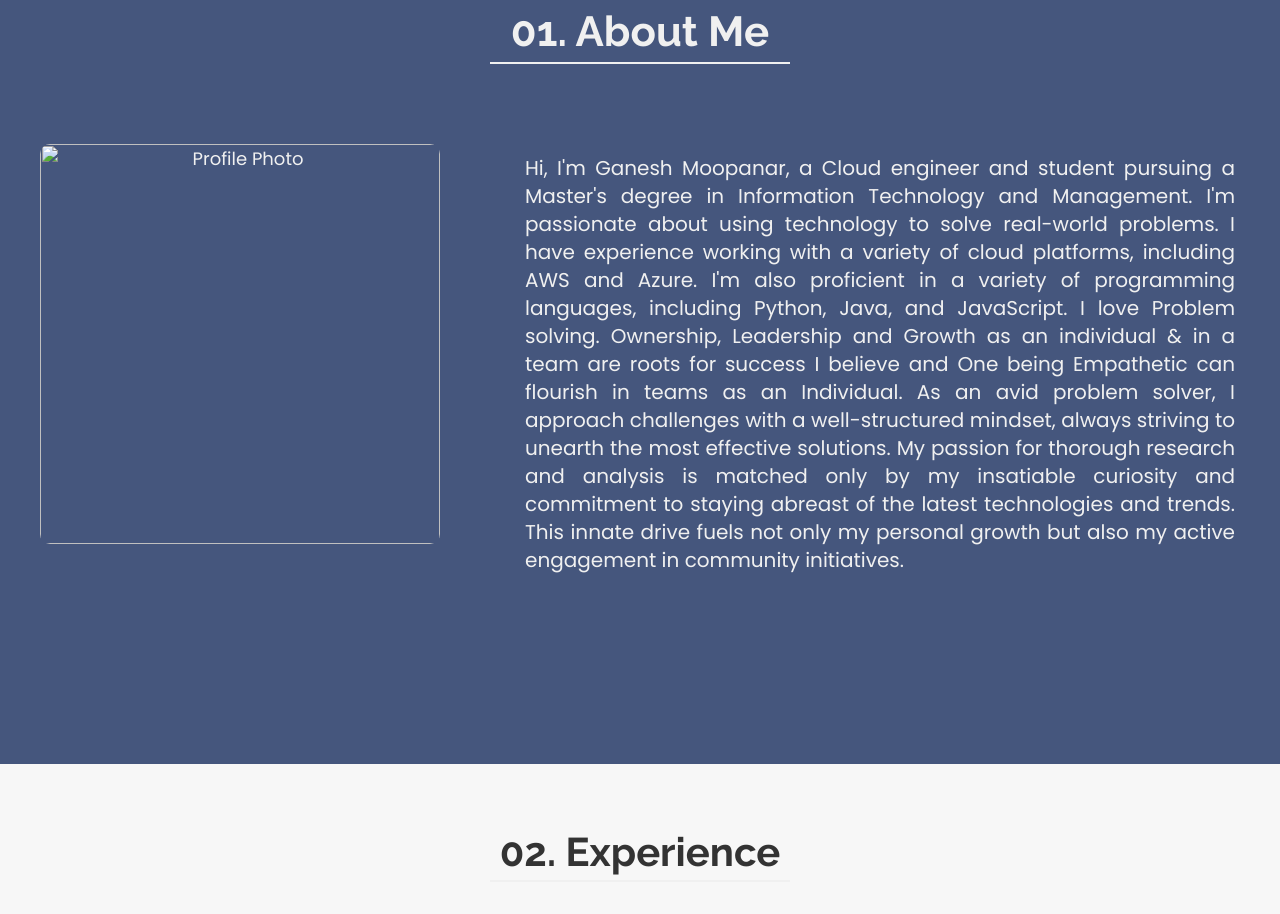
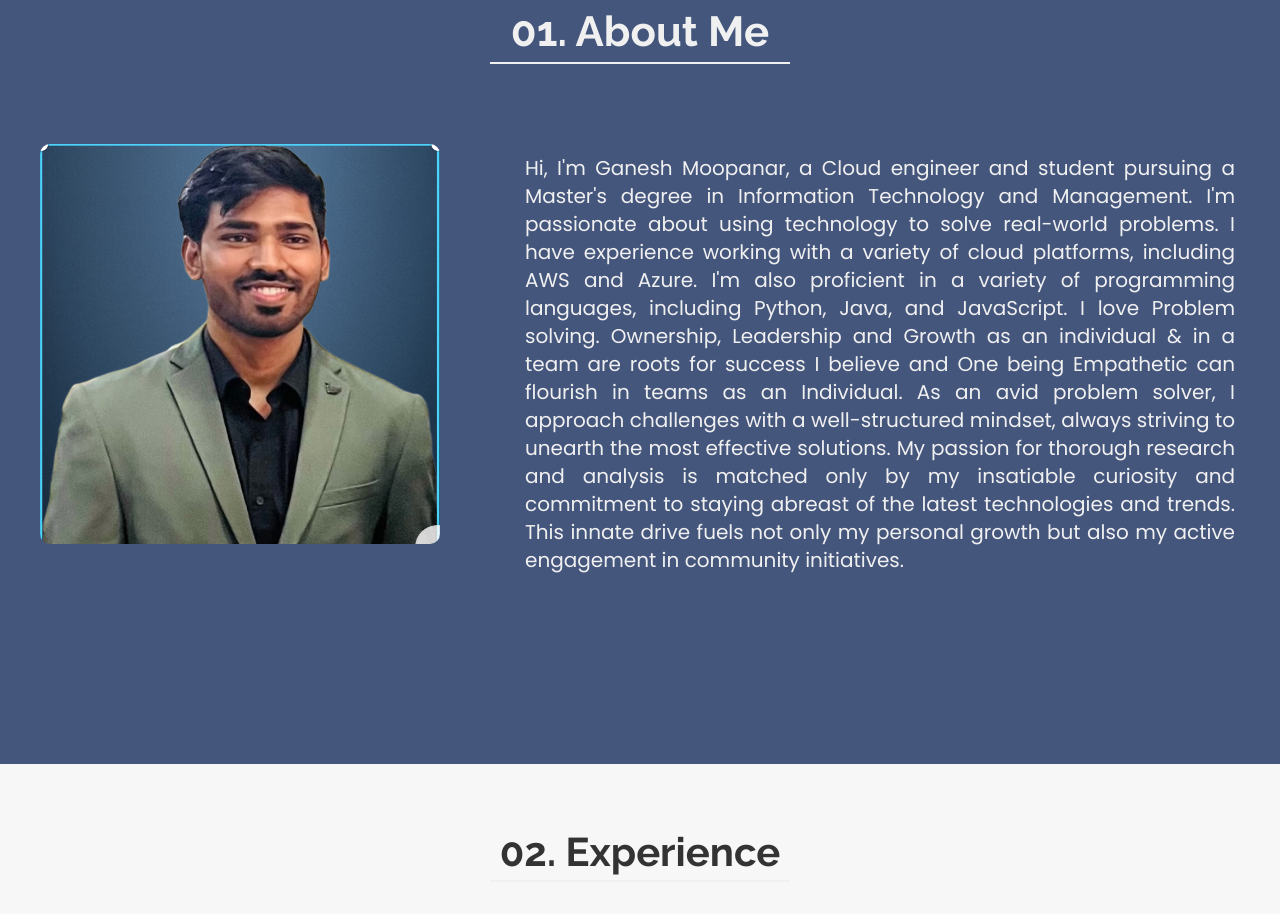
Before and after one commit to ganeshvmoopanar/About-Me, a plain HTML site: page index.html in a window 1280 px wide. Shown: the part 897-1811 px from the top of the page. Drawn offline with Linux system fonts and the light colour scheme; files whose address does not match are found by name.

Commit message:
updated the image path

```diff
--- a/index.html
+++ b/index.html
@@ -47,7 +47,7 @@
     <h2 class="about-section-header">01. About Me</h2>
     <div class="about-grid">
       <div class="left-column">
-        <img src="../Users/ganeshvm/Desktop/Main/ganeshvmoopanar.github.io/ganesh.png" alt="Profile Photo" class="propic">
+        <img src="/Users/ganeshvm/Desktop/Main/ganeshvmoopanar.github.io/ganesh.png" alt="Profile Photo" class="propic">
       </div>
       <div class="right-column">
         <p class="about-title">
```
